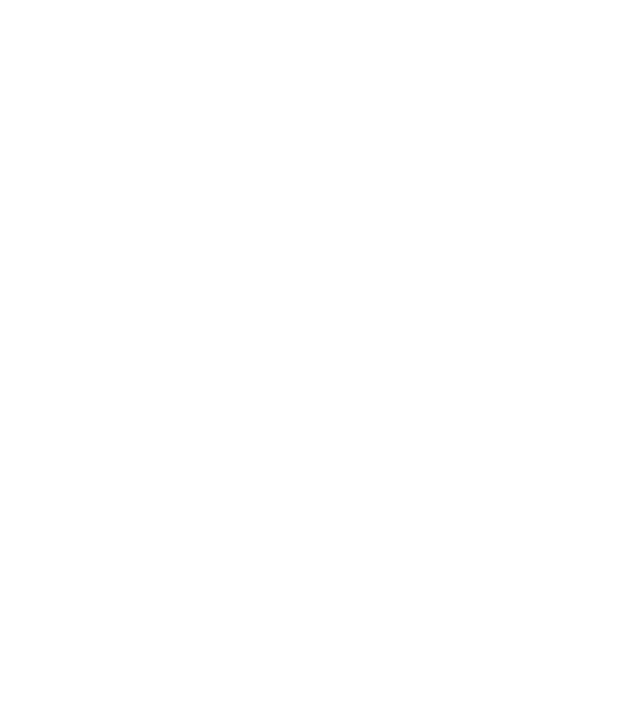
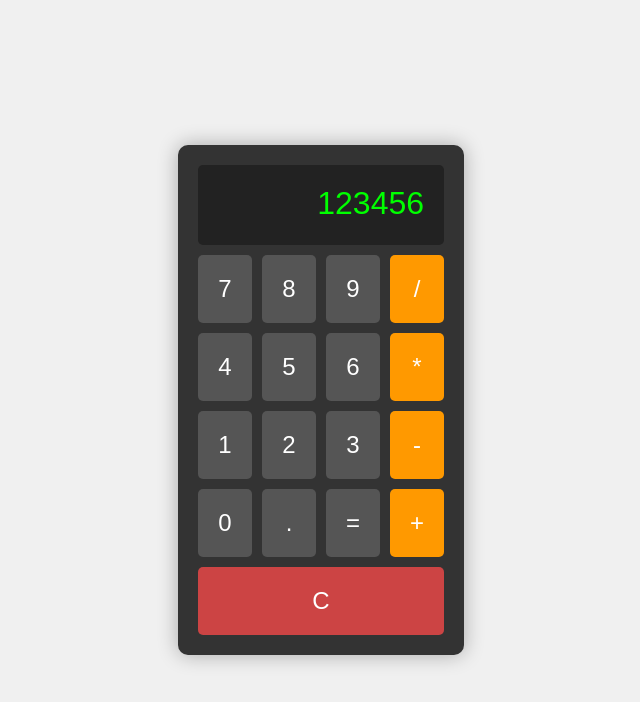
Before and after one commit to brianshl007/otp-calculator, a plain HTML site: page index.html in a window 1280 px wide. Shown: the whole page, without its empty margins (319-959 px from the left). Drawn offline with Linux system fonts and the light colour scheme.

Commit message:
Updated HTML and CSS files to visually create a calculator. CSS was coded using Claude - may need to revisit

```diff
--- a/index.html
+++ b/index.html
@@ -7,7 +7,39 @@
     <link rel="stylesheet" href="styles.css">
 </head>
 <body>
+    <div class="calculator">
+        <div class="display">123456</div>
+
+        <div class="buttons">
+            <button class="btn">7</button>
+            <button class="btn">8</button>
+            <button class="btn">9</button>
+            <button class="btn operator">/</button>
+
+            <button class="btn">4</button>
+            <button class="btn">5</button>
+            <button class="btn">6</button>
+            <button class="btn operator">*</button>
+
+            <button class="btn">1</button>
+            <button class="btn">2</button>
+            <button class="btn">3</button>
+            <button class="btn operator">-</button>
+
+            <button class="btn">0</button>
+            <button class="btn">.</button>
+            <button class="btn equal">=</button>
+            <button class="btn operator">+</button>
+
+            <button class="btn clear">C</button>
+        </div>
+
+
+    </div>
+
+
+
+
     <script src="script.js"></script>
-
 </body>
 </html>
--- a/styles.css
+++ b/styles.css
@@ -0,0 +1,72 @@
+body {
+  display: flex;
+  justify-content: center;
+  align-items: center;
+  min-height: 100vh;
+  margin: 0;
+  font-family: Arial, sans-serif;
+  background-color: #f0f0f0;
+}
+
+.calculator {
+  background-color: #333;
+  padding: 20px;
+  border-radius: 10px;
+  box-shadow: 0 0 20px rgba(0,0,0,0.3);
+}
+
+.display {
+  background-color: #222;
+  color: #0f0;
+  font-size: 2em;
+  padding: 20px;
+  text-align: right;
+  border-radius: 5px;
+  margin-bottom: 10px;
+  min-height: 40px;
+}
+
+.buttons {
+  display: grid;
+  grid-template-columns: repeat(4, 1fr);
+  gap: 10px;
+}
+
+button {
+  padding: 20px;
+  font-size: 1.5em;
+  border: none;
+  border-radius: 5px;
+  cursor: pointer;
+  background-color: #555;
+  color: white;
+}
+
+button:hover {
+  background-color: #666;
+}
+
+.clear {
+  grid-column: span 4;
+  background-color: #c44;
+}
+
+.clear:hover {
+  background-color: #d55;
+}
+
+.operator {
+  background-color: #f90;
+}
+
+.operator:hover {
+  background-color: #fa0;
+}
+
+.equals {
+  background-color: #0a0;
+}
+
+.equals:hover {
+  background-color: #0b0;
+}
```
